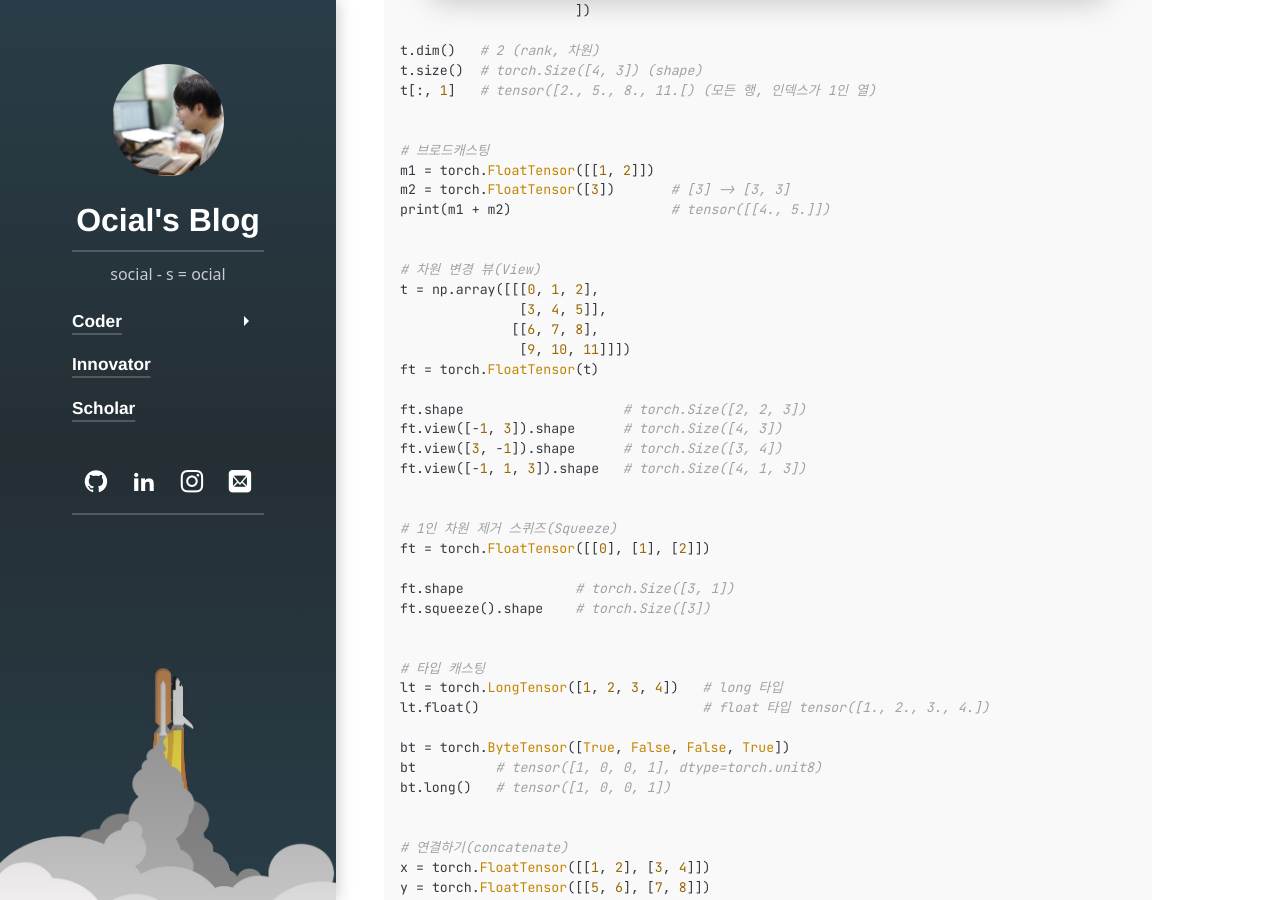
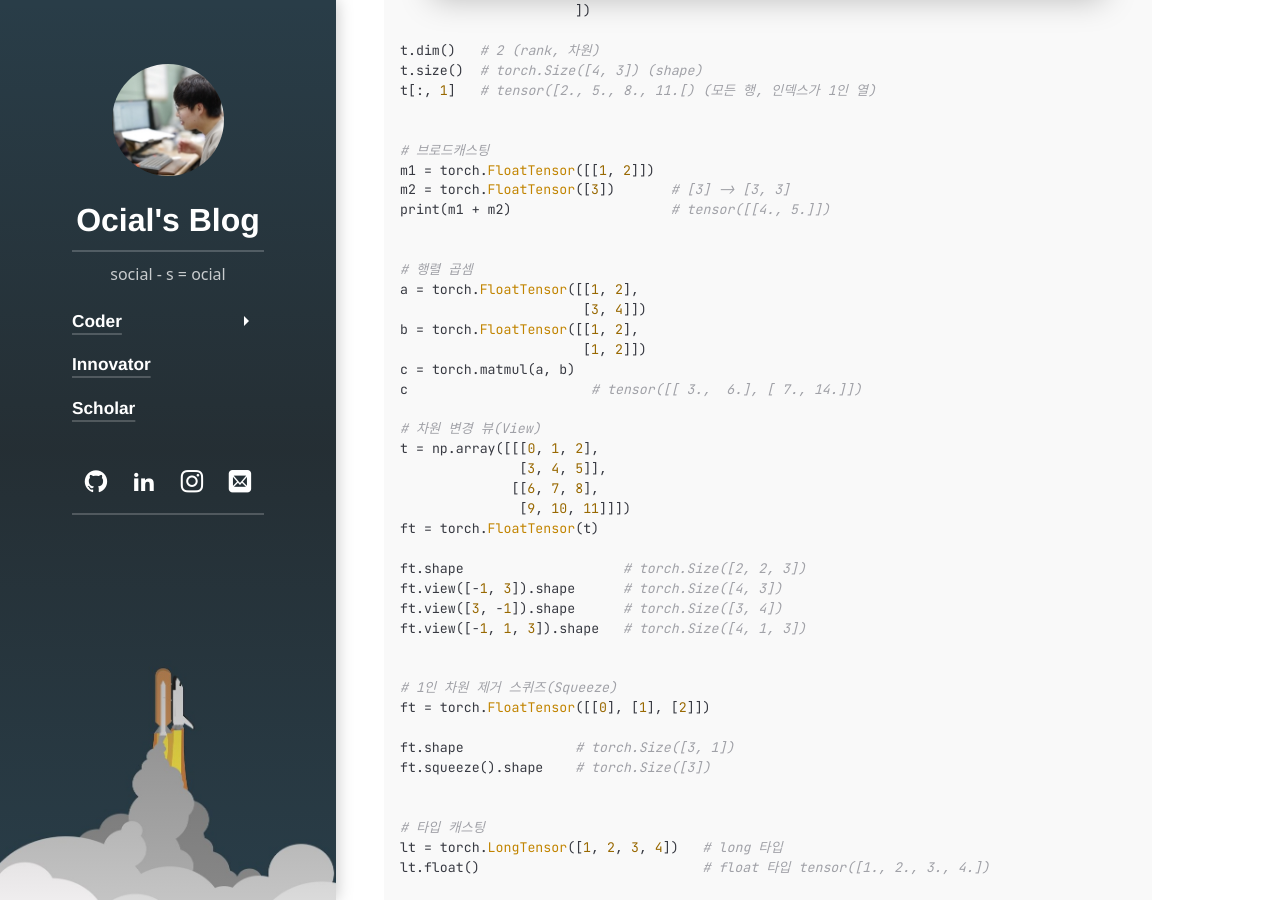
Before and after one commit to ocial/ocial.github.io, a Jekyll site: the page built from blog/index.html, in a window 1280 px wide and 900 px high, scrolled down 689 px. Built offline with Jekyll 4.4.1, drawn with Linux system fonts in a browser that asks for light colours; cached includes are drawn as plain includes; nearby versions of some CDN libraries; some web fonts are replaced; library files that are not in the unit come from our copies; the list of posts is cut into pages by our own code.

Commit message:
20230528

```diff
--- a/_posts/coder/nlp/2023-05-22-pytorch_basic.md
+++ b/_posts/coder/nlp/2023-05-22-pytorch_basic.md
@@ -38,6 +38,14 @@ m1 = torch.FloatTensor([[1, 2]])
 m2 = torch.FloatTensor([3])       # [3] -> [3, 3]
 print(m1 + m2)                    # tensor([[4., 5.]])
 
+
+# 행렬 곱셈
+a = torch.FloatTensor([[1, 2],
+                       [3, 4]])
+b = torch.FloatTensor([[1, 2],
+                       [1, 2]])
+c = torch.matmul(a, b)
+c                       # tensor([[ 3.,  6.], [ 7., 14.]])
 
 # 차원 변경 뷰(View)
 t = np.array([[[0, 1, 2],
```
